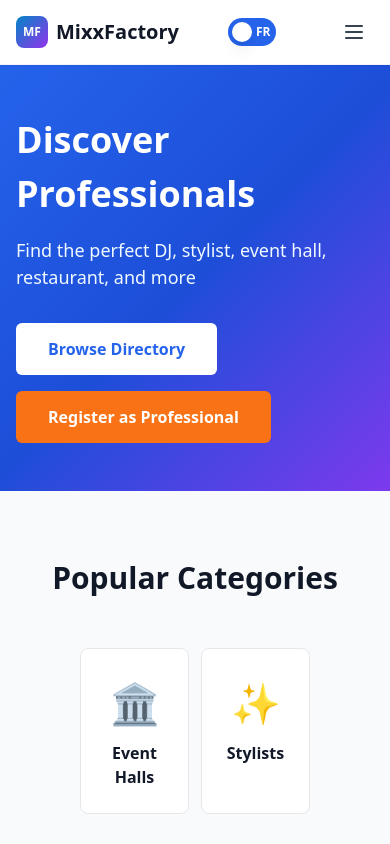
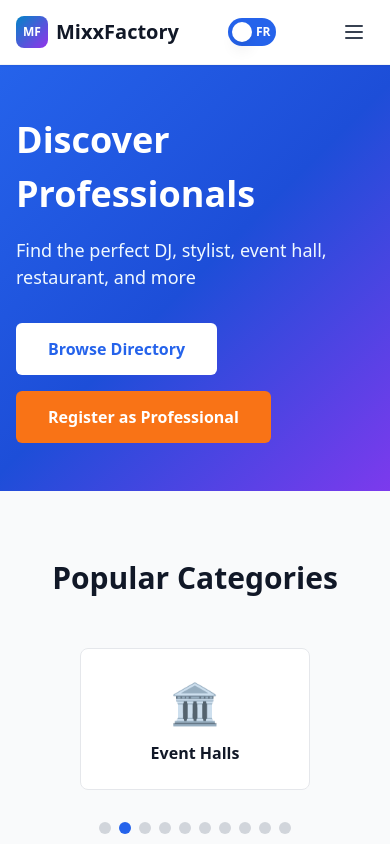
Before and after one commit to SBMBENDE/mixxfactory, a Next.js app: page / in a window 390 px wide. Shown: the top 844 px of the page. Built offline with nearby package versions, Linux system fonts and the light colour scheme; no server answers.

Commit message:
fix: revert to 1 card on mobile for consistent sizing

```diff
--- a/components/Carousel.tsx
+++ b/components/Carousel.tsx
@@ -41,7 +41,7 @@ export default function Carousel({
 
   // Calculate responsive itemsPerView
   const getItemsPerView = () => {
-    if (windowWidth < 1024) return 2; // Mobile & Tablet: 2 items
+    if (windowWidth < 1024) return 1; // Mobile & Tablet: 1 item
     return itemsPerView; // Desktop: default (4 items)
   };
 
@@ -123,7 +123,7 @@ export default function Carousel({
         style={{
         display: 'grid',
         gridTemplateColumns: `repeat(${responsiveItemsPerView}, 1fr)`,
-        gap: windowWidth < 1024 ? '0.75rem' : '1.5rem',
+        gap: '1.5rem',
         overflow: 'hidden',
       }}>
         {visibleItems.map((item, idx) => (
```
